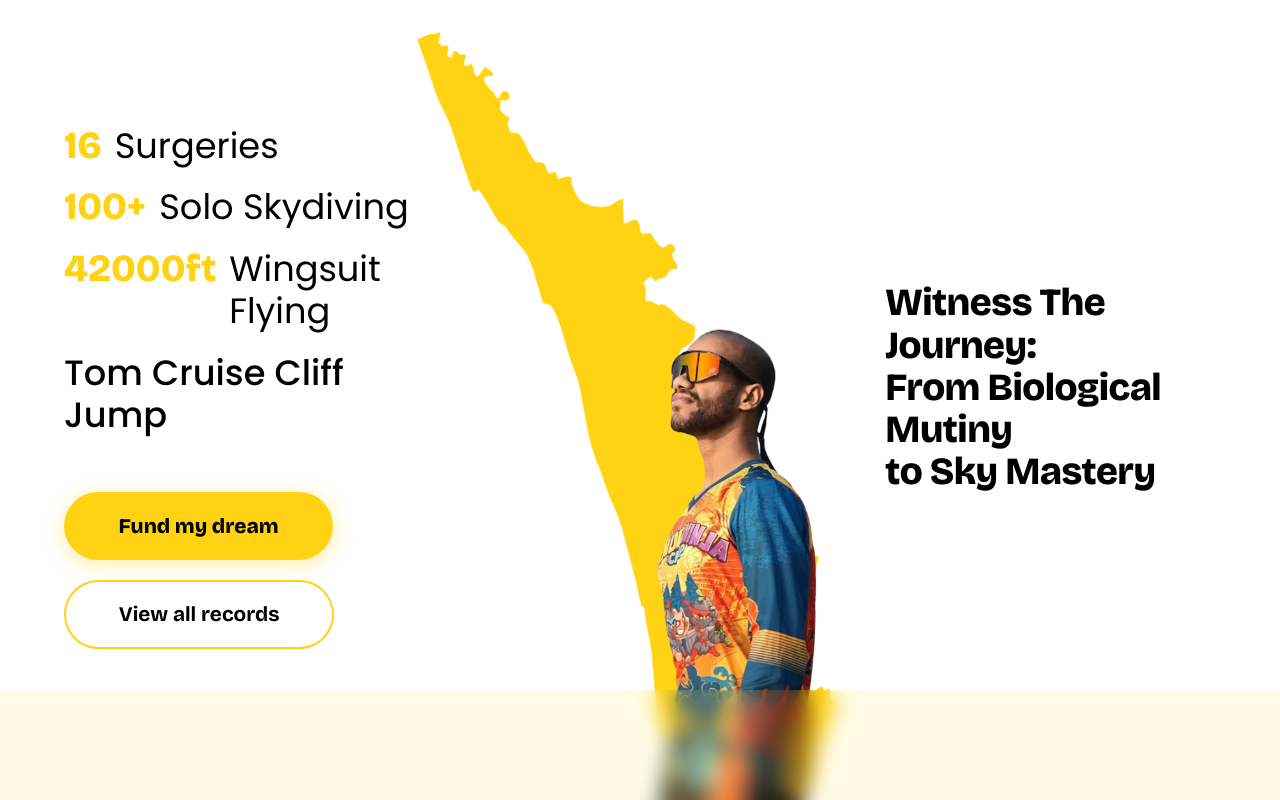
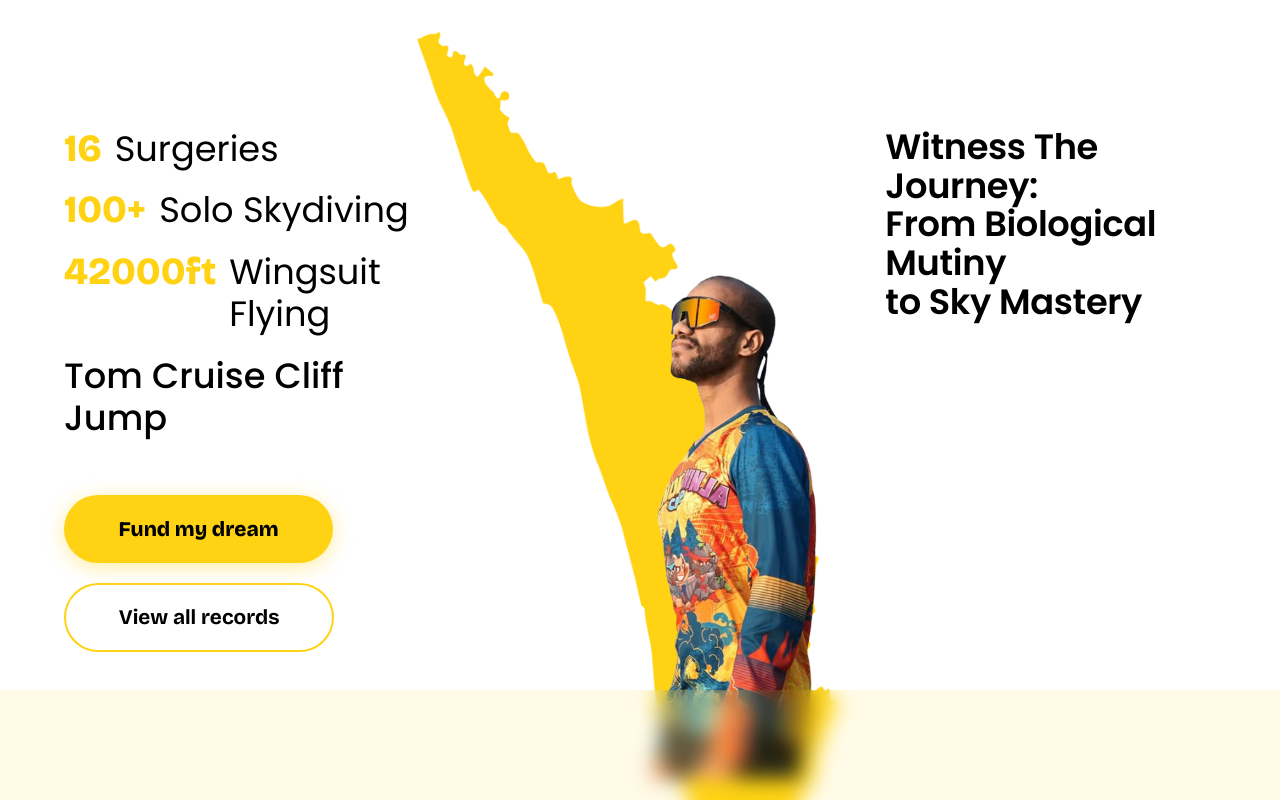
Before and after one commit to kevinmathew47/Skillhack, a Next.js app: page / in a window 1280 px wide. Shown: the part 880-1680 px from the top of the page. Built offline with nearby package versions, Linux system fonts and the light colour scheme; no server answers.

Commit message:
add public/ to gitignore

```diff
--- a/src/app/globals.css
+++ b/src/app/globals.css
@@ -715,7 +715,8 @@ img {
 .witness-left {
   display: flex;
   flex-direction: column;
-  justify-content: center;
+  align-self: flex-start;
+  margin-top: 1rem;
   z-index: 10;
 }
 
@@ -845,22 +846,33 @@ img {
   object-position: bottom center;
   transform: scale(1.15);
   transform-origin: bottom center;
+  margin-bottom: 45px;
 }
 
 .witness-right {
   display: flex;
-  align-items: center;
+  align-self: flex-start;
+  margin-top: 1rem;
   padding-left: 2rem;
   z-index: 10;
 }
 
 .witness-title {
-    font-family: var(--font-head);
+    display: flex;
+    flex-direction: column;
+    max-width: 548px;
+    gap: 20;
+}
+
+.witness-line-1,
+.witness-line-2,
+.witness-line-3 {
+    font-family: var(--font-body);
+    font-weight: 600;
+    font-size: clamp(1.8rem, 4vw, 2.2rem); /* Caps at exactly 48px */
+    line-height: 1.1; /* Tighter line height to match exactly the 100% look */
+    letter-spacing: -0.01em;
     color: var(--black);
-    letter-spacing: -.015em;
-    font-size: clamp(2.4rem, 4.8vw, 1.5rem);
-    font-weight: 800;
-    line-height: 1.1;
 }
 
 /* =====================================================
--- a/src/components/WitnessSection.js
+++ b/src/components/WitnessSection.js
@@ -53,7 +53,9 @@ export default function WitnessSection() {
       {/* Right Column: Key Narrative Heading */}
       <div className="witness-right">
         <h2 className="witness-title">
-          Witness The Journey:<br />From Biological Mutiny<br />to Sky Mastery
+          <div className="witness-line-1">Witness The Journey:</div>
+          <div className="witness-line-2">From Biological Mutiny</div>
+          <div className="witness-line-3">to Sky Mastery</div>
         </h2>
       </div>
     </section>
```
Also changed, not shown: 1 other file (tests, documents, lock files or other folders).
